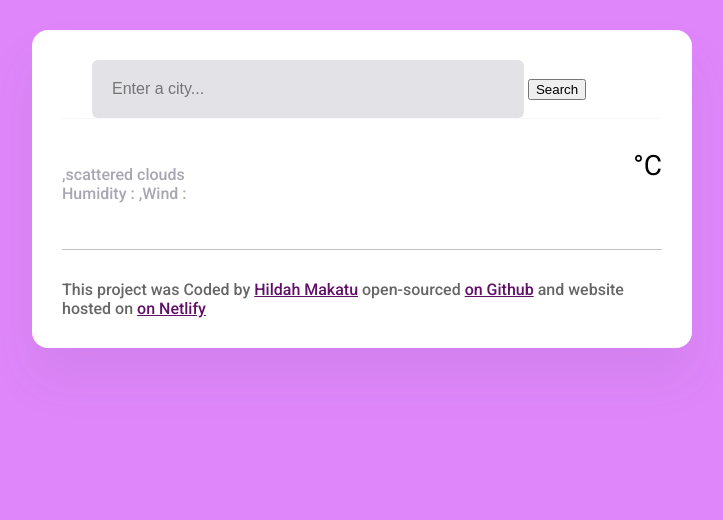
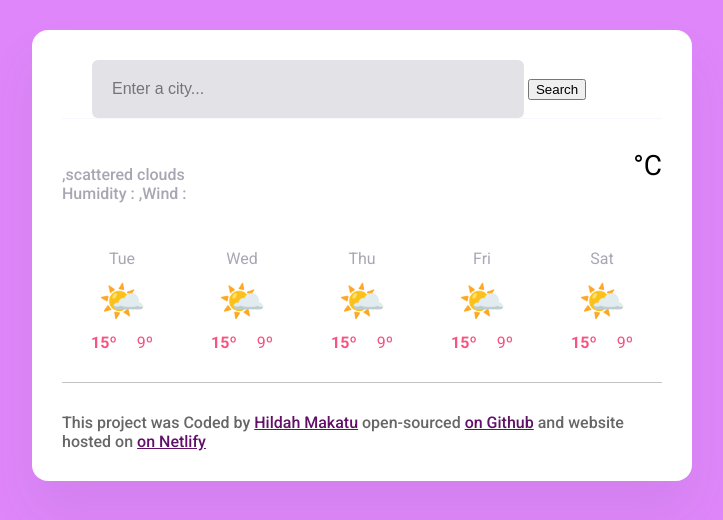
Before and after one commit to minorah/weatherFocast, a plain HTML site: page index.html in a window 1280 px wide. Shown: the whole page, without its empty margins (278-1001 px from the left). Drawn offline with nearby package versions, Linux system fonts and the light colour scheme; no server answers; a web font is replaced by a local one.

Commit message:
Inject the forecast HTML from JS.

```diff
--- a/index.html
+++ b/index.html
@@ -36,7 +36,14 @@
 
                 <div class="weather-app-temperature" id="temperature"></div>
                 <div class="weather-app-unit">°C</div>
+                </div>
             </div>
+                <div class="weather-forecast" id="forecast"></div>
+                <div class="row">
+                  <div class="col-2">
+
+                  </div>
+                </div>
 
   </main>
   </body>
--- a/src/index.css
+++ b/src/index.css
@@ -28,10 +28,35 @@ body{
     line-height: 88px;
     font-weight:bold;
 }
-    .weather-app-icon{
-        width: 88px;
-        height: 88px;
-    }
+.weather-forecast {
+    display: flex;
+    justify-content: space-around;
+    margin-top: 30px;
+  }
+
+  .weather-forecast-date {
+    text-align: center;
+    color: rgba(39, 33, 66, 0.4);
+    font-size: 16px;
+    line-height: 20px;
+    margin-bottom: 10px;
+  }
+
+  .weather-forecast-icon {
+    font-size: 38px;
+    text-align: center;
+  }
+  .weather-forecast-temperatures {
+    text-align: center;
+    color: #f65282;
+    margin-top: 10px;
+    display: flex;
+    justify-content: center;
+  }
+
+  .weather-forecast-temperature {
+    padding: 0 10px;
+  }
 .weather-app-unit{
     margin: top 6px;
     font-size:28px;
--- a/src/index.js
+++ b/src/index.js
@@ -67,6 +67,31 @@ function handlesearchSubmit(event){
    searchCity(searchInput.value);
 }
 
+function displayForecast() {
+    let days = ["Tue", "Wed", "Thu", "Fri", "Sat"];
+    let forecastHtml = "";
+
+    days.forEach(function (day) {
+      forecastHtml =
+        forecastHtml +
+        `
+        <div class="weather-forecast-day">
+          <div class="weather-forecast-date">${day}</div>
+          <div class="weather-forecast-icon">🌤️</div>
+          <div class="weather-forecast-temperatures">
+            <div class="weather-forecast-temperature">
+              <strong>15º</strong>
+            </div>
+            <div class="weather-forecast-temperature">9º</div>
+          </div>
+        </div>
+      `;
+    });
+    let forecastElement=document.querySelector("#forecast");
+    forecastElement.innerHTML=forecastHtml;
+}
+
 let searchFormElement=document.querySelector("#search-form");
 searchFormElement.addEventListener("submit", handlesearchSubmit);
 searchCity("Pretoria");
+displayForecast();
```
